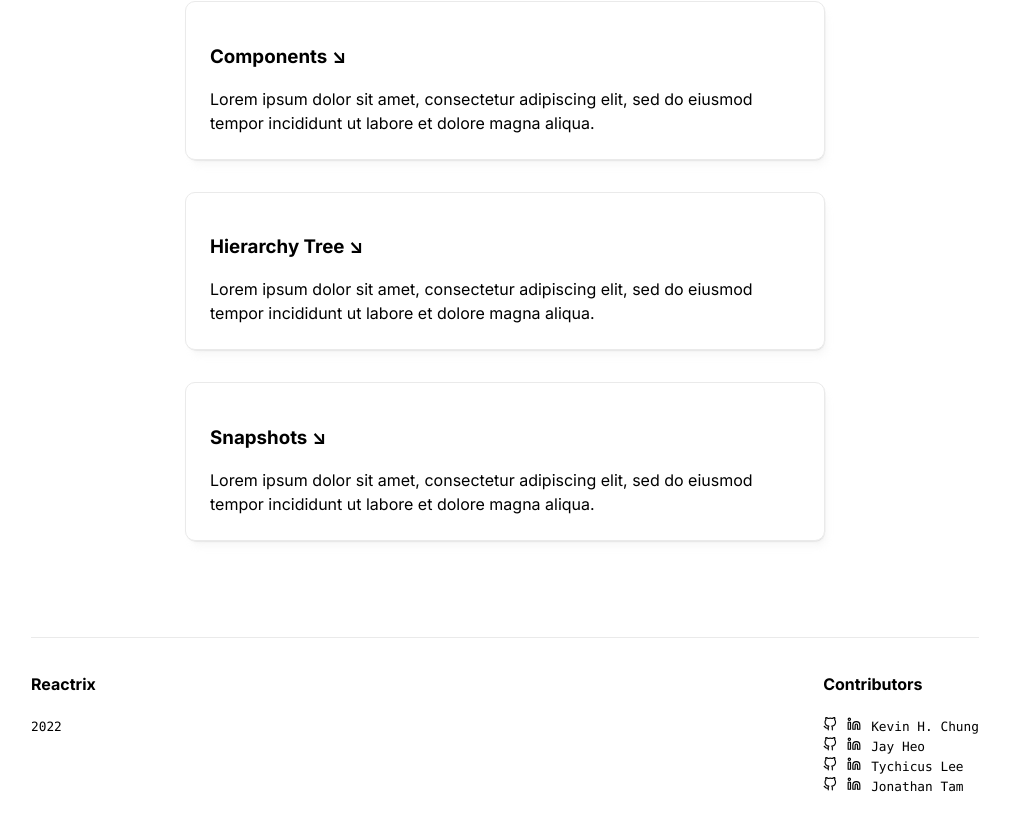
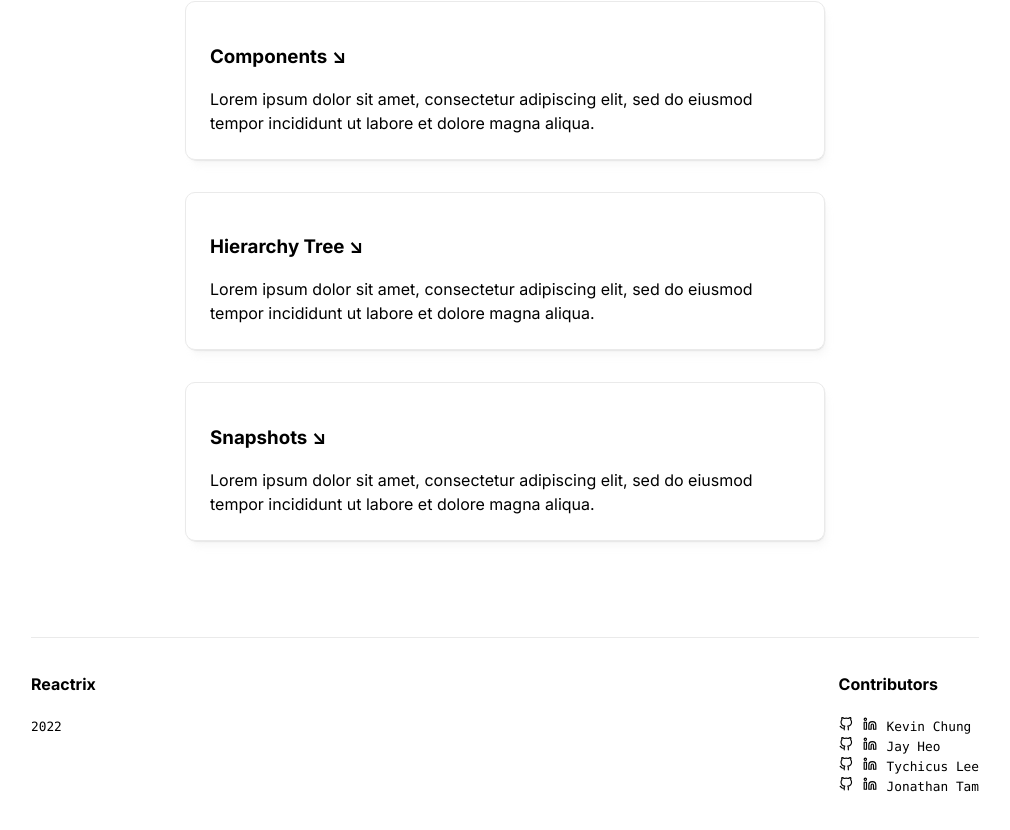
Before and after one commit to Reactrix-Admin/reactrixapp, a Next.js app: page / in a window 1280 px wide. Shown: the part 768-1598 px from the top of the page, without its empty margins (135-1145 px from the left). Built offline with nearby package versions, Linux system fonts and the light colour scheme.

Commit message:
issues with unique keys resolved

```diff
--- a/pages/footer.js
+++ b/pages/footer.js
@@ -4,7 +4,7 @@ import styles from '../styles/Home.module.css';
 
 function FooterComponent() {
   const contributors = {
-    'Kevin H. Chung': [
+    'Kevin Chung': [
       'https://github.com/kevhjc/',
       'https://www.linkedin.com/in/kevc/',
     ],
@@ -35,7 +35,7 @@ function FooterComponent() {
         {Object.entries(contributors).map(([name, links], index) => {
           return (
             <div key={index}>
-              <a href={links[0]} key={index}>
+              <a href={links[0]}>
                 <Image
                   src='/github.svg'
                   alt='GitHub Logo'
@@ -43,7 +43,7 @@ function FooterComponent() {
                   height={14}
                 />
               </a>
-              <a href={links[1]} key={index}>
+              <a href={links[1]}>
                 <Image
                   src='/linkedin.svg'
                   alt='LinkedIn Logo'
@@ -51,7 +51,7 @@ function FooterComponent() {
                   height={14}
                 />
               </a>
-              <span key={index}>{name}</span>
+              <span>{name}</span>
             </div>
           );
         })}
```
